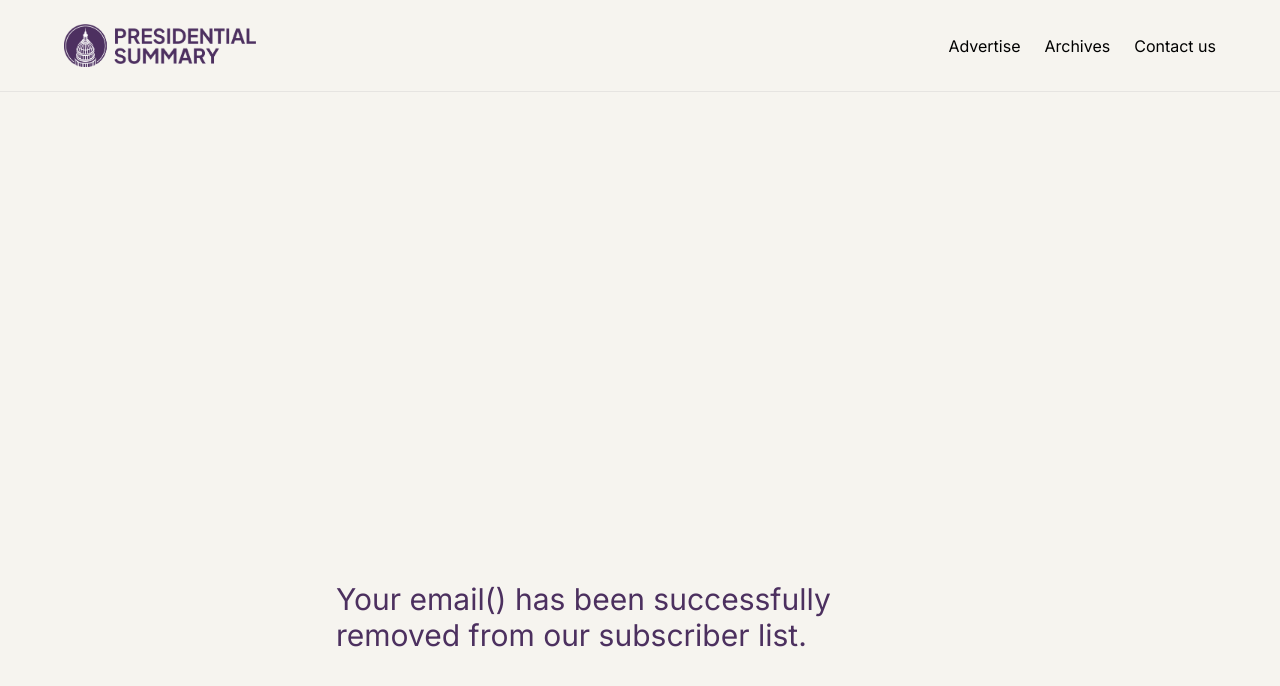
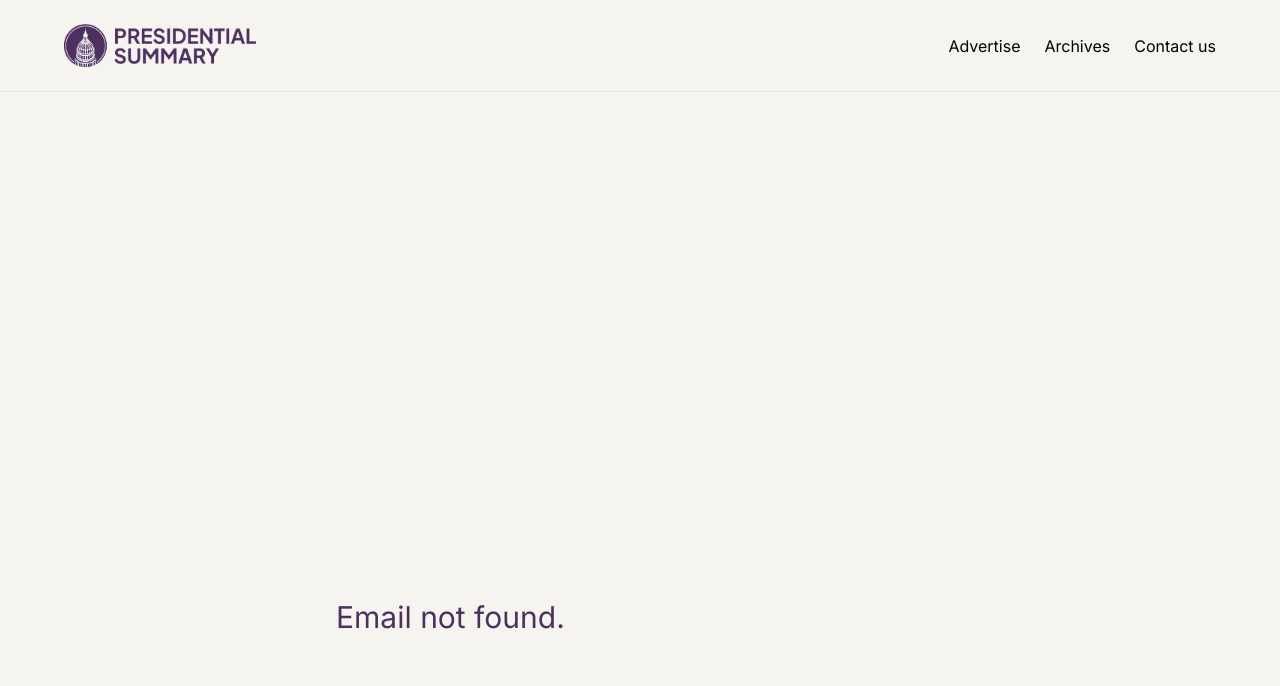
Before and after one commit to Elango-Sagravia/presidential, a Next.js app: page /unsubscribe in a window 1280 px wide. Shown: the top 686 px of the page. Built offline with nearby package versions, Linux system fonts and the light colour scheme; no server answers.

Commit message:
final unsubscribe

```diff
--- a/app/(web)/unsubscribe/page.js
+++ b/app/(web)/unsubscribe/page.js
@@ -3,11 +3,12 @@
 import { useSearchParams } from "next/navigation";
 import { useEffect, Suspense } from "react";
 
-const Unsubscribe = () => {
+const UnsubscribeContent = () => {
   const params = useSearchParams();
   const email = params.get("email");
 
   useEffect(() => {
+    if (email) {
       try {
         fetch(`https://hooks.zapier.com/hooks/catch/11976044/2t02mgc/`, {
           mode: "no-cors",
@@ -20,15 +21,26 @@ const Unsubscribe = () => {
             domain: window.location.hostname,
           }),
         });
-    } catch (error) {}
-  }, []);
+      } catch (error) {
+        console.error("Error:", error);
+      }
+    }
+  }, [email]);
+
+  return (
+    <h1 className="text-3xl text-nl_background w-full md:w-1/2">
+      {email
+        ? `Your email (${email}) has been successfully removed from our subscriber list.`
+        : "Email not found."}
+    </h1>
+  );
+};
+
+const Unsubscribe = () => {
   return (
     <div className="bg-nl_sec_background min-h-svh md:min-h-[1050px] flex justify-center items-center px-4 md:px-8">
       <Suspense fallback={<div>Loading...</div>}>
-        <h1 className="text-3xl text-nl_background w-full md:w-1/2">
-          Your email({email}) has been successfully removed from our subscriber
-          list.
-        </h1>
+        <UnsubscribeContent />
       </Suspense>
     </div>
   );
```
Lines whose indentation alone changed are shown as unchanged.
